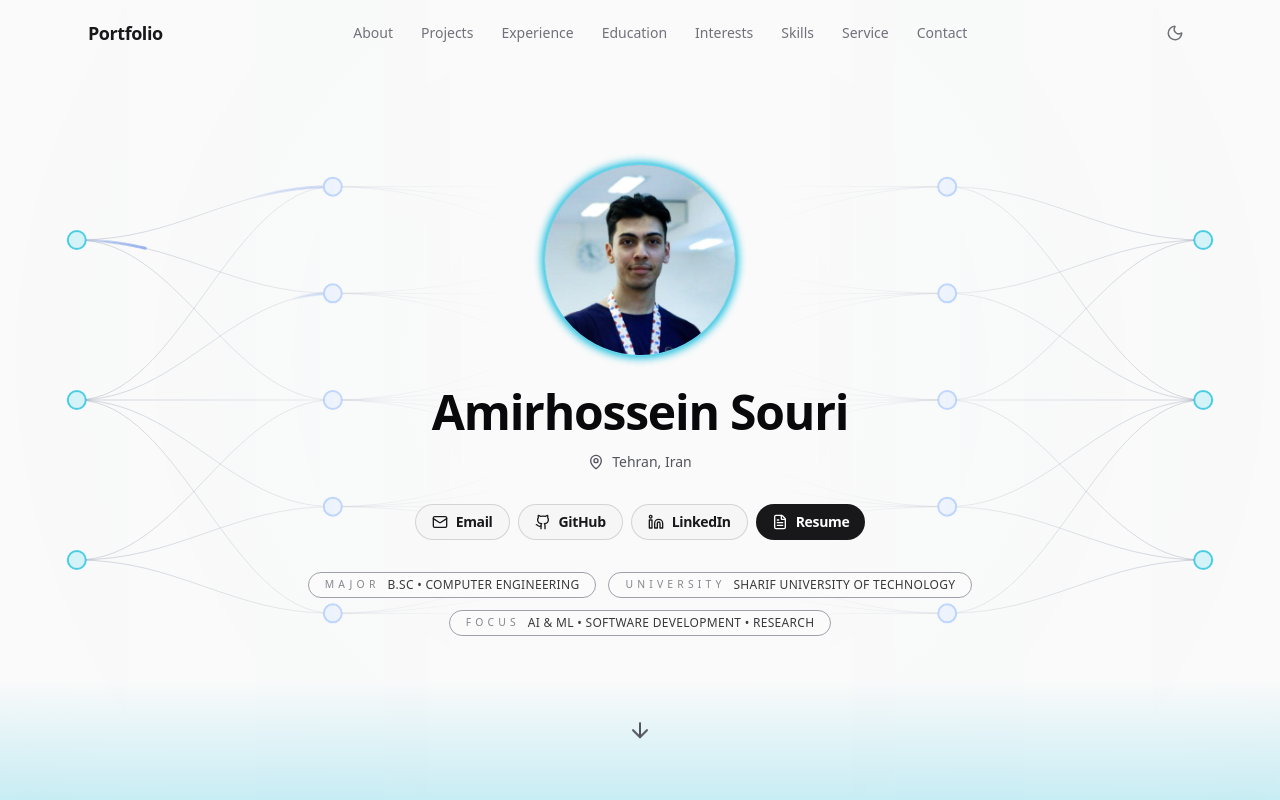
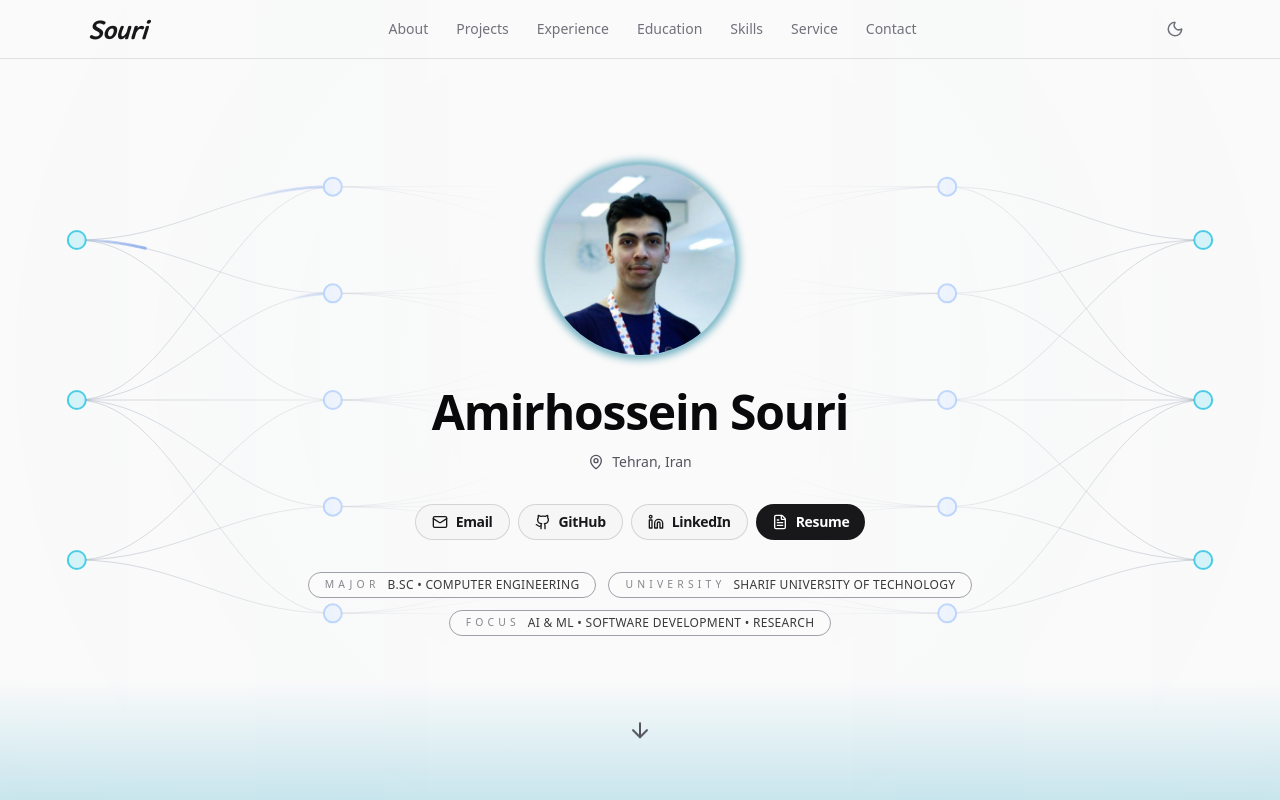
Before and after one commit to Amir14Souri/Portfolio, a Next.js app: page / in a window 1280 px wide. Shown: the top 800 px of the page. Built offline with nearby package versions, Linux system fonts and the light colour scheme.

Commit message:
some overall improvements

```diff
--- a/app/components/Footer.tsx
+++ b/app/components/Footer.tsx
@@ -2,7 +2,7 @@ import { Heart } from "lucide-react";
 
 export default function Footer() {
   return (
-    <footer className="border-t border-zinc-200 dark:border-zinc-800 bg-white dark:bg-zinc-950 py-5 px-6 transition-colors">
+    <footer className="border-t border-zinc-200 dark:border-zinc-800 bg-zinc-100 dark:bg-zinc-900 py-5 px-6 transition-colors">
       <div className="mx-auto max-w-5xl flex flex-col items-center gap-2 text-center">
         <p className="flex items-center gap-1.5 text-sm text-zinc-400 dark:text-zinc-600">
           &copy; {new Date().getFullYear()} Amirhossein Souri. All rights reserved.
--- a/app/components/HeroSection.tsx
+++ b/app/components/HeroSection.tsx
@@ -20,7 +20,6 @@ import { Badge } from "@/components/ui/badge";
 import { Button } from "@/components/ui/button";
 import { useEffect, useState } from "react";
 import NeuralNetworkBg from "@/app/components/NeuralNetworkBg";
-import Avatar from "./Avatar";
 
 const SOCIAL_LINKS = [
   {
@@ -60,7 +59,6 @@ const NAV_ITEMS = [
   { label: "Projects", href: "#projects" },
   { label: "Experience", href: "#experience" },
   { label: "Education", href: "#education" },
-  { label: "Interests", href: "#research" },
   { label: "Skills", href: "#skills" },
   { label: "Service", href: "#service" },
   { label: "Contact", href: "#contact" },
@@ -83,21 +81,21 @@ export default function HeroSection() {
       className="relative flex min-h-screen flex-col items-center justify-center overflow-hidden px-6"
     >
       <div className="absolute inset-0 bg-zinc-50 dark:bg-zinc-950"></div>
-      <div className="absolute inset-0 bg-gradient-to-b from-transparent from-85% to-cyan-500/20"></div>
+      <div className="absolute inset-0 bg-gradient-to-b from-transparent from-85% to-cyan-600/20 dark:to-cyan-500/20"></div>
       {/* 2D Neural Network animated background */}
       <NeuralNetworkBg />
 
       {/* ── Hero navbar (transparent overlay) ── */}
-      <nav className="absolute top-0 left-0 right-0 z-20">
-        <div className="mx-auto max-w-6xl flex items-center justify-between px-6 py-4">
-          <a
-            href="#hero"
-            className={`text-lg font-semibold tracking-tight transition-colors ${isDark
-              ? "text-white hover:text-zinc-300"
-              : "text-zinc-900 hover:text-zinc-600"
+      <nav className="absolute top-0 left-0 right-0 z-20 border-b-1 border-zinc-950/10 dark:border-zinc-50/10">
+        <div className="mx-auto max-w-6xl flex items-center justify-between px-6 py-3">
+            <a
+              href="#hero"
+            className={`tracking-tight transition-colors font-playpen text-2xl font-semibold italic ${isDark
+                ? "text-white hover:text-zinc-300"
+                : "text-zinc-900 hover:text-zinc-600"
               }`}>
-            Portfolio
-          </a>
+              Souri
+            </a>
 
           {/* Desktop nav links */}
           <div className="hidden lg:flex items-center gap-1">
@@ -166,7 +164,7 @@ export default function HeroSection() {
 
       <div className="relative z-10 flex w-full max-w-4xl flex-col items-center gap-8 text-center">
         <div className="relative">
-          <div className="absolute -inset-0.5 rounded-full bg-cyan-500 blur-xs" />
+          <div className="absolute -inset-0.75 rounded-full bg-cyan-700/60 dark:bg-cyan-500/60 blur-xs" />
           <div className="relative h-48 w-48 overflow-hidden rounded-full border border-white/20">
             <Image
               src="/photo.jpg"
@@ -194,8 +192,7 @@ export default function HeroSection() {
               key={label}
               asChild
               size="sm"
-              variant="outline"
-              className="border border-border/60 bg-background/80">
+              variant="outline">
               <a
                 className="flex gap-2"
                 href={href}
--- a/app/components/Navbar.tsx
+++ b/app/components/Navbar.tsx
@@ -9,7 +9,6 @@ const NAV_ITEMS = [
   { label: "Projects", href: "#projects" },
   { label: "Experience", href: "#experience" },
   { label: "Education", href: "#education" },
-  { label: "Interests", href: "#research" },
   { label: "Skills", href: "#skills" },
   { label: "Service", href: "#service" },
   { label: "Contact", href: "#contact" },
@@ -68,8 +67,8 @@ export default function Navbar() {
         <div className="mx-auto max-w-6xl flex items-center justify-between px-6 py-3">
           <a
             href="#hero"
-            className="text-lg font-semibold tracking-tight text-foreground hover:text-muted-foreground transition-colors">
-            Portfolio
+            className="text-2xl font-semibold italic tracking-tight text-foreground hover:text-muted-foreground transition-colors font-playpen">
+            Souri
           </a>
 
           {/* Desktop nav */}
--- a/app/components/ResearchInterests.tsx
+++ /dev/null
@@ -1,79 +0,0 @@
-import {
-  BarChart3,
-  Brain,
-  Cpu,
-  Globe,
-  Network,
-  ShieldCheck,
-} from "lucide-react";
-
-import SectionHeading from "./SectionHeading";
-
-const INTERESTS = [
-  {
-    icon: Brain,
-    title: "Machine Learning",
-    description:
-      "Deep learning architectures, neural network optimization, and model interpretability.",
-  },
-  {
-    icon: Cpu,
-    title: "Computer Vision",
-    description:
-      "Image classification, object detection, and visual representation learning.",
-  },
-  {
-    icon: Network,
-    title: "Natural Language Processing",
-    description:
-      "Language models, text generation, and semantic understanding.",
-  },
-  {
-    icon: BarChart3,
-    title: "Data Science",
-    description:
-      "Statistical analysis, data visualization, and large-scale data processing.",
-  },
-  {
-    icon: ShieldCheck,
-    title: "Cybersecurity",
-    description:
-      "Network security, vulnerability analysis, and secure system design.",
-  },
-  {
-    icon: Globe,
-    title: "Distributed Systems",
-    description:
-      "Cloud computing, microservices, and scalable architecture design.",
-  },
-];
-
-export default function ResearchInterests() {
-  return (
-    <section
-      id="research"
-      className="relative overflow-hidden py-24 px-6">
-      <div className="mx-auto max-w-6xl relative z-10">
-        <SectionHeading
-          title="Research Interests"
-          subtitle="Areas of study and research that I am passionate about"
-        />
-        <div className="grid gap-3 sm:grid-cols-2 lg:grid-cols-3">
-          {INTERESTS.map(({ icon: Icon, title, description }) => (
-            <div
-              key={title}
-              className="rounded-2xl border border-border/60 bg-background/80 p-4 text-left transition hover:-translate-y-0.5 hover:border-border/40">
-              <div className="mb-3 inline-flex h-9 w-9 items-center justify-center rounded-xl bg-cyan-500/10 text-cyan-500">
-                <Icon size={18} />
-              </div>
-              <h3 className="text-sm font-semibold text-foreground">{title}</h3>
-              <p className="mt-1 text-xs leading-relaxed text-muted-foreground">
-                {description}
-              </p>
-            </div>
-          ))}
-        </div>
-      </div>
-    </section>
-  );
-}
--- a/app/globals.css
+++ b/app/globals.css
@@ -7,6 +7,7 @@
 @theme inline {
   --font-sans: var(--font-geist-sans);
   --font-mono: var(--font-geist-mono);
+  --font-playpen: var(--font-playpen);
   --color-sidebar-ring: var(--sidebar-ring);
   --color-sidebar-border: var(--sidebar-border);
   --color-sidebar-accent-foreground: var(--sidebar-accent-foreground);
--- a/app/layout.tsx
+++ b/app/layout.tsx
@@ -1,5 +1,6 @@
 import type { Metadata } from "next";
 import { Geist, Geist_Mono } from "next/font/google";
+import localFont from "next/font/local";
 import { ThemeProvider } from "next-themes";
 
 import { TooltipProvider } from "@/components/ui/tooltip";
@@ -15,10 +16,16 @@ const geistMono = Geist_Mono({
   subsets: ["latin"],
 });
 
+const playpenSans = localFont({
+  src: "../public/fonts/PlaypenSans-VariableFont_wght.ttf",
+  variable: "--font-playpen",
+  display: "swap",
+});
+
 export const metadata: Metadata = {
-  title: "Your Name — Portfolio",
+  title: "Amirhossein Souri — Portfolio",
   description:
-    "Personal portfolio and resume of Your Name — researcher, engineer, and developer.",
+    "Personal portfolio and resume of Amirhossein Souri — researcher, engineer, and developer.",
 };
 
 export default function RootLayout({
@@ -30,7 +37,7 @@ export default function RootLayout({
     <html lang="en" suppressHydrationWarning>
       <head />
       <body
-        className={`${geistSans.variable} ${geistMono.variable} antialiased text-zinc-900 dark:text-white transition-colors duration-200`}>
+        className={`${geistSans.variable} ${geistMono.variable} ${playpenSans.variable} antialiased text-zinc-900 dark:text-white transition-colors duration-200`}>
         <ThemeProvider attribute="class" defaultTheme="system" enableSystem>
           <TooltipProvider>{children}</TooltipProvider>
         </ThemeProvider>
--- a/app/page.tsx
+++ b/app/page.tsx
@@ -1,7 +1,6 @@
 import Navbar from "./components/Navbar";
 import HeroSection from "./components/HeroSection";
 import AboutSection from "./components/AboutSection";
-import ResearchInterests from "./components/ResearchInterests";
 import EducationSection from "./components/EducationSection";
 import ExperienceSection from "./components/ExperienceSection";
 import AcademicServiceSection from "./components/AcademicServiceSection";
--- a/components/ui/button.tsx
+++ b/components/ui/button.tsx
@@ -10,11 +10,11 @@ const buttonVariants = cva(
     variants: {
       variant: {
         default:
-          "bg-zinc-900 text-white hover:bg-zinc-800 dark:bg-white dark:text-zinc-900 dark:hover:bg-zinc-200",
+          "bg-zinc-900 text-white hover:bg-zinc-700 dark:bg-white dark:text-zinc-900 dark:hover:bg-zinc-300",
         subtle:
           "bg-zinc-900/5 text-zinc-800 hover:bg-zinc-900/10 dark:bg-white/10 dark:text-white dark:hover:bg-white/20",
         outline:
-          "border border-input bg-transparent text-zinc-900 hover:bg-zinc-100 dark:text-white dark:hover:bg-white/15",
+          "border border-border/60 bg-background/80 text-zinc-900 hover:bg-zinc-900/15 dark:text-white dark:hover:bg-white/15",
         ghost:
           "text-zinc-700 hover:bg-zinc-100 dark:text-zinc-300 dark:hover:bg-white/10",
         simple:
```
Also changed, not shown: public/fonts/PlaypenSans-VariableFont_wght.ttf (added).
